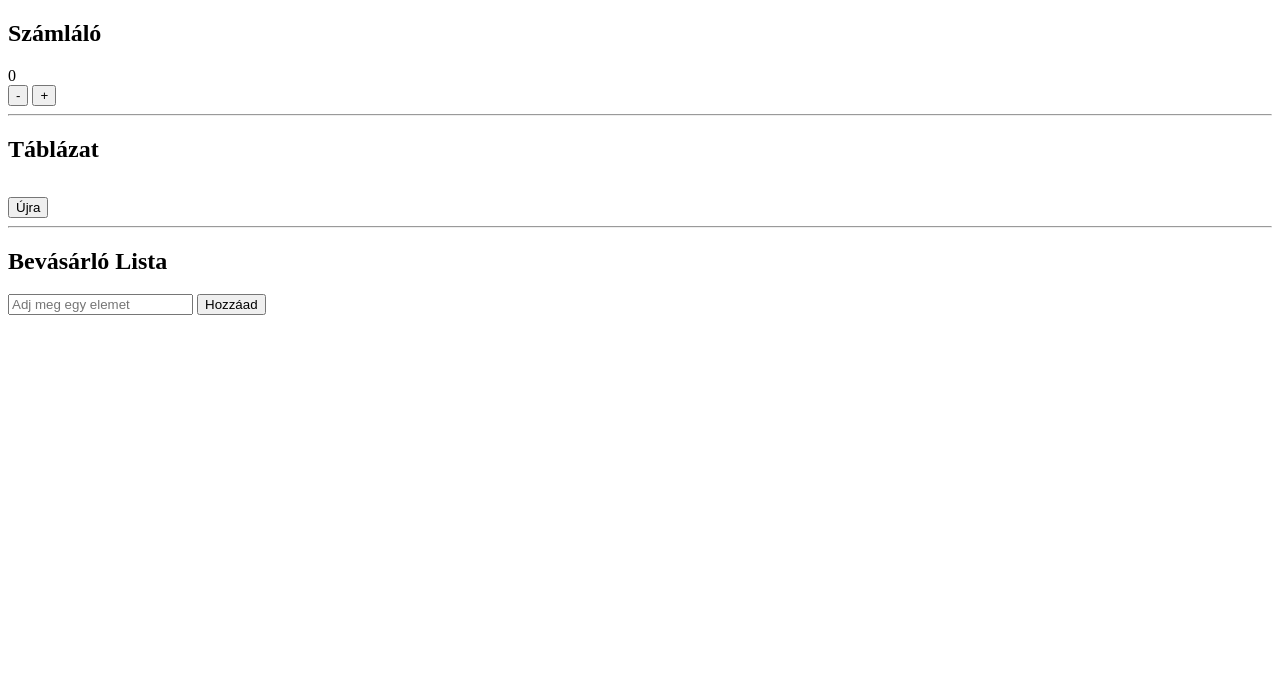
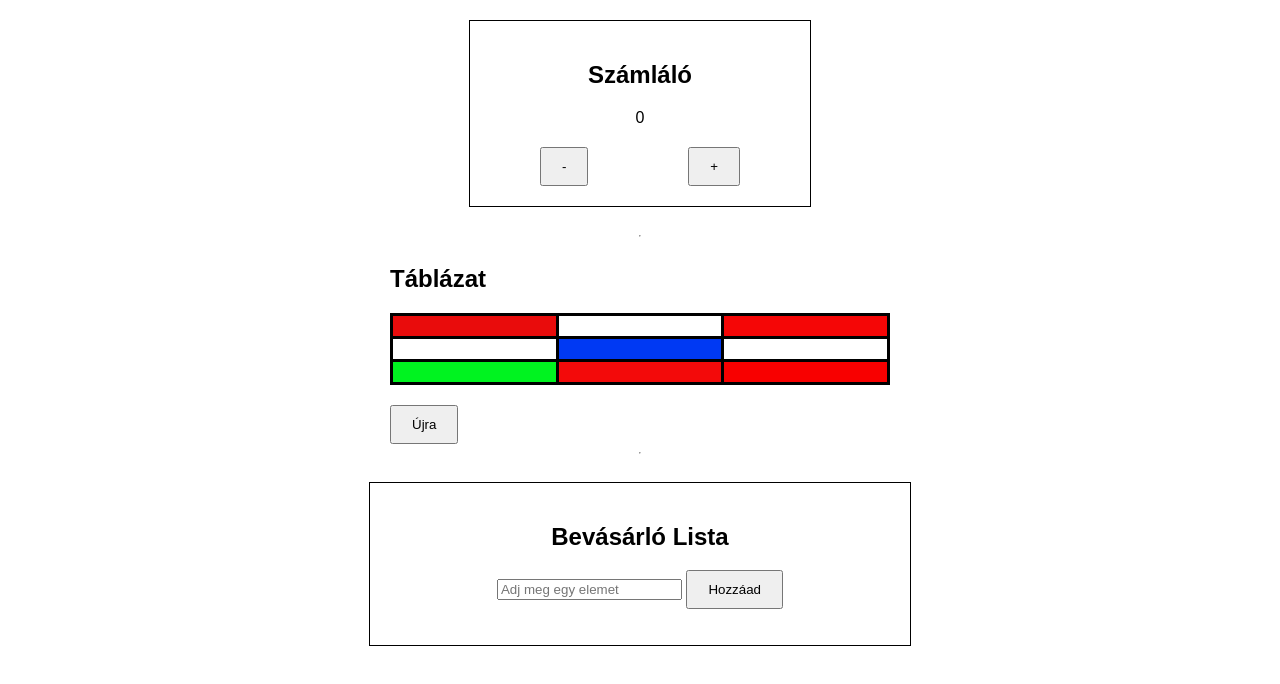
Before and after one commit to Runtime6/Feladatok, a plain HTML site: page index.html in a window 1280 px wide. Drawn offline with Linux system fonts and the light colour scheme.

Commit message:
Update index.html

```diff
--- a/index.html
+++ b/index.html
@@ -3,7 +3,7 @@
 <head>
     <meta charset="UTF-8">
     <meta name="viewport" content="width=device-width, initial-scale=1.0">
-    <link rel="stylesheet" href="style0604.css">
+    <link rel="stylesheet" href="style.css">
     <title>DOM</title>
 </head>
 <body>
```
